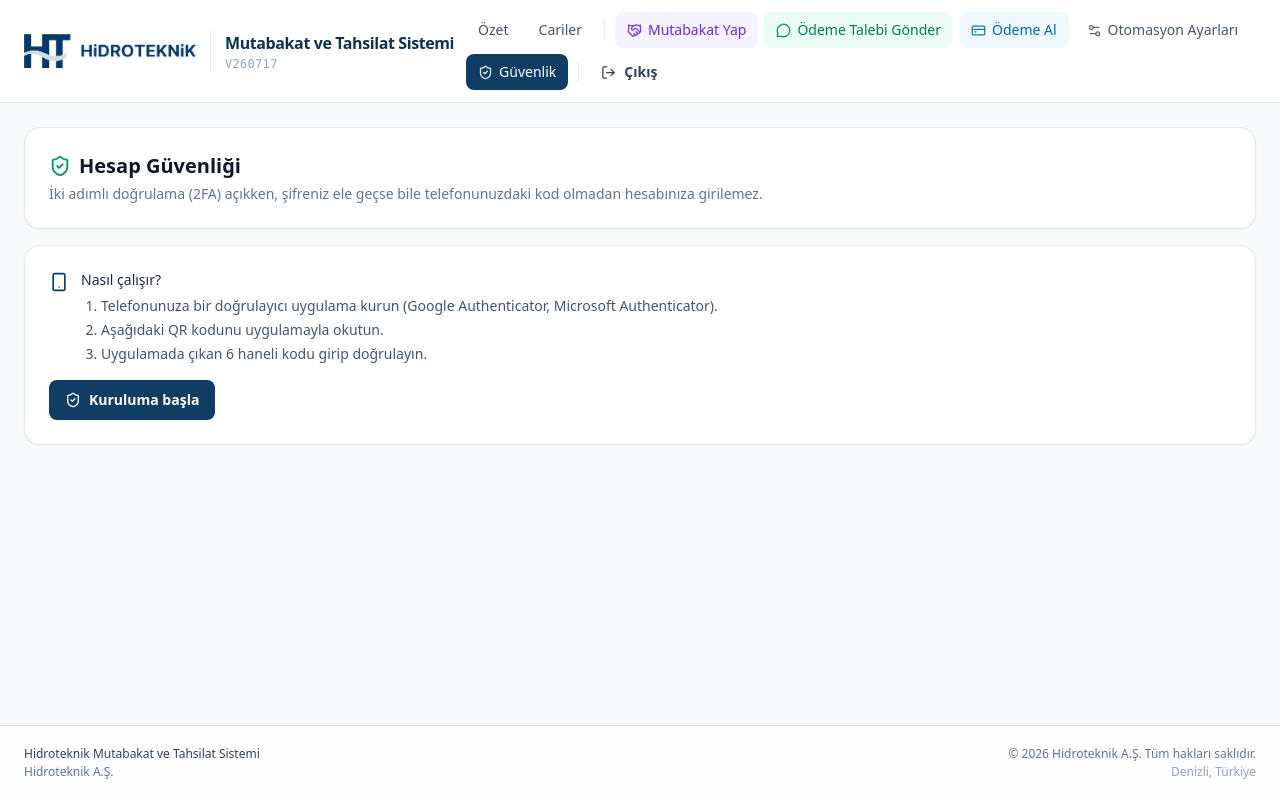
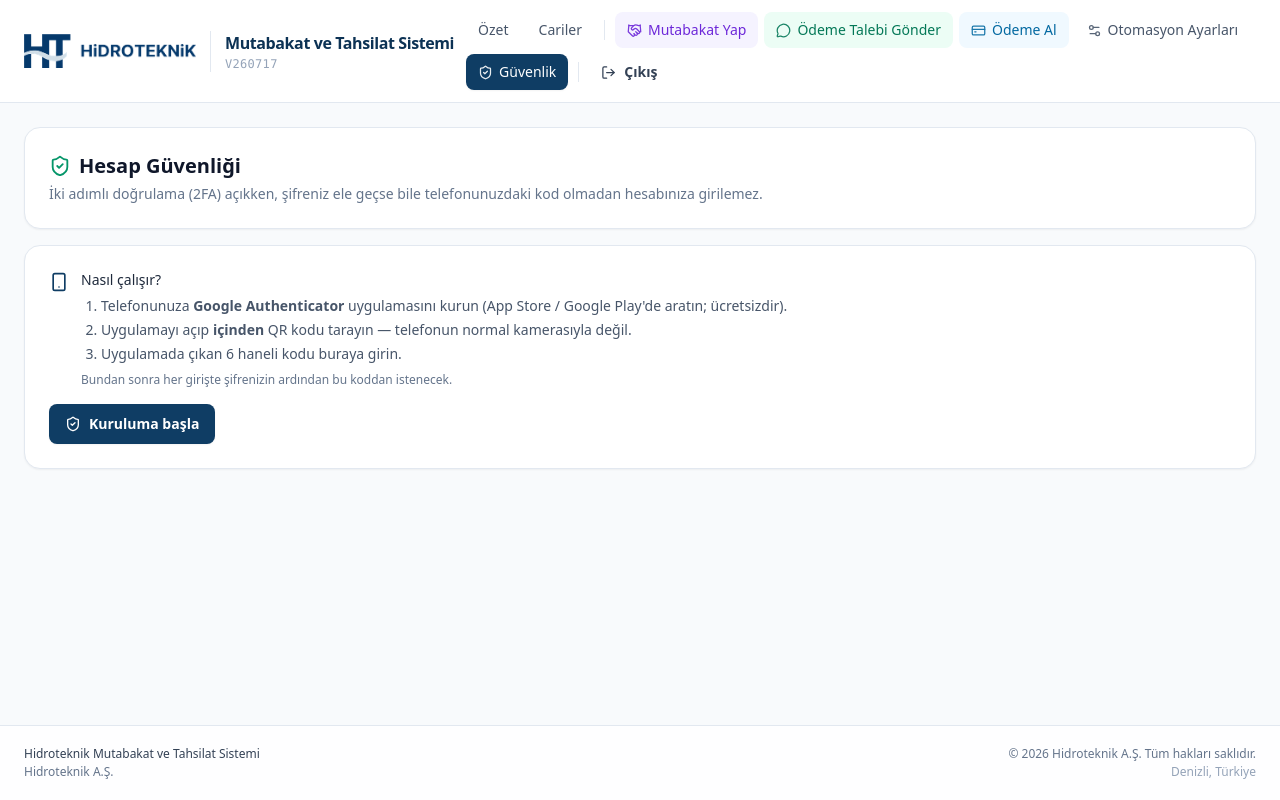
Before and after one commit to serkanyavuzmercan-gif/KobiTahsilat, a Next.js app: page /guvenlik in a window 1280 px wide. Built offline with nearby package versions, Linux system fonts and the light colour scheme; no server answers.

Commit message:
MFA kurulum sayfasi: Google Authenticator adim adim anlatildi + 'telefon kamerasiyla okutmayin' uyarisi (otpauth metni karisikligi)

```diff
--- a/components/mfa-kurulum.tsx
+++ b/components/mfa-kurulum.tsx
@@ -90,10 +90,19 @@ export function MfaKurulum({ kurulu }: { kurulu: boolean }) {
             <div className="text-sm text-slate-600">
               <p className="font-medium text-slate-800">Nasıl çalışır?</p>
               <ol className="mt-1.5 list-decimal space-y-1 pl-5">
-                <li>Telefonunuza bir doğrulayıcı uygulama kurun (Google Authenticator, Microsoft Authenticator).</li>
-                <li>Aşağıdaki QR kodunu uygulamayla okutun.</li>
-                <li>Uygulamada çıkan 6 haneli kodu girip doğrulayın.</li>
+                <li>
+                  Telefonunuza <strong>Google Authenticator</strong> uygulamasını kurun (App Store /
+                  Google Play&apos;de aratın; ücretsizdir).
+                </li>
+                <li>
+                  Uygulamayı açıp <strong>içinden</strong> QR kodu tarayın — telefonun normal
+                  kamerasıyla değil.
+                </li>
+                <li>Uygulamada çıkan 6 haneli kodu buraya girin.</li>
               </ol>
+              <p className="mt-2 text-xs text-slate-500">
+                Bundan sonra her girişte şifrenizin ardından bu koddan istenecek.
+              </p>
             </div>
           </div>
           <Button onClick={baslat} disabled={busy}>
@@ -106,9 +115,32 @@ export function MfaKurulum({ kurulu }: { kurulu: boolean }) {
 
       {adim === 'qr' && (
         <div className="space-y-4">
-          <p className="text-sm text-slate-600">
-            QR kodunu doğrulayıcı uygulamanızla okutun, ardından uygulamada görünen kodu girin.
-          </p>
+          <div className="rounded-xl border border-amber-200 bg-amber-50 p-4 text-sm text-amber-900">
+            <p className="font-semibold">⚠️ Telefonun normal kamerasıyla okutmayın!</p>
+            <p className="mt-1">
+              Kamerayla okutursanız karşınıza <code className="rounded bg-amber-100 px-1">otpauth://…</code>{' '}
+              diye bir yazı çıkar, işe yaramaz. QR kodu{' '}
+              <strong>doğrulayıcı uygulamanın İÇİNDEN</strong> taranmalıdır.
+            </p>
+          </div>
+
+          <div className="rounded-xl border border-slate-200 bg-slate-50 p-4 text-sm text-slate-700">
+            <p className="font-semibold text-slate-800">1. Uygulamayı kurun (telefonunuzda yoksa)</p>
+            <p className="mt-1.5">
+              App Store / Google Play&apos;de <strong>&quot;Google Authenticator&quot;</strong> aratın ve
+              kurun. (Microsoft Authenticator veya Authy de olur.)
+            </p>
+            <p className="mt-3 font-semibold text-slate-800">2. Uygulamayı açın ve tarayın</p>
+            <p className="mt-1.5">
+              Google Authenticator&apos;da sağ alttaki <strong>+</strong> düğmesine basın →{' '}
+              <strong>&quot;QR kodu tara&quot;</strong> seçin → aşağıdaki kodu okutun.
+            </p>
+            <p className="mt-3 font-semibold text-slate-800">3. Kodu girin</p>
+            <p className="mt-1.5">
+              Uygulamada &quot;Hidroteknik&quot; kaydı belirecek ve altında 6 haneli bir sayı
+              görünecek. O sayıyı aşağıya yazın. (Kod 30 saniyede bir yenilenir.)
+            </p>
+          </div>
           {qr && (
             /* eslint-disable-next-line @next/next/no-img-element */
             <img
@@ -121,7 +153,8 @@ export function MfaKurulum({ kurulu }: { kurulu: boolean }) {
           )}
           {secret && (
             <p className="text-xs text-slate-500">
-              QR okutamıyorsanız bu anahtarı elle girin:{' '}
+              QR okutamıyorsanız uygulamada <strong>&quot;Kurulum anahtarını gir&quot;</strong> seçeneğini
+              kullanıp bu anahtarı yazın:{' '}
               <code className="rounded bg-slate-100 px-1.5 py-0.5 font-mono text-[11px]">{secret}</code>
             </p>
           )}
```
